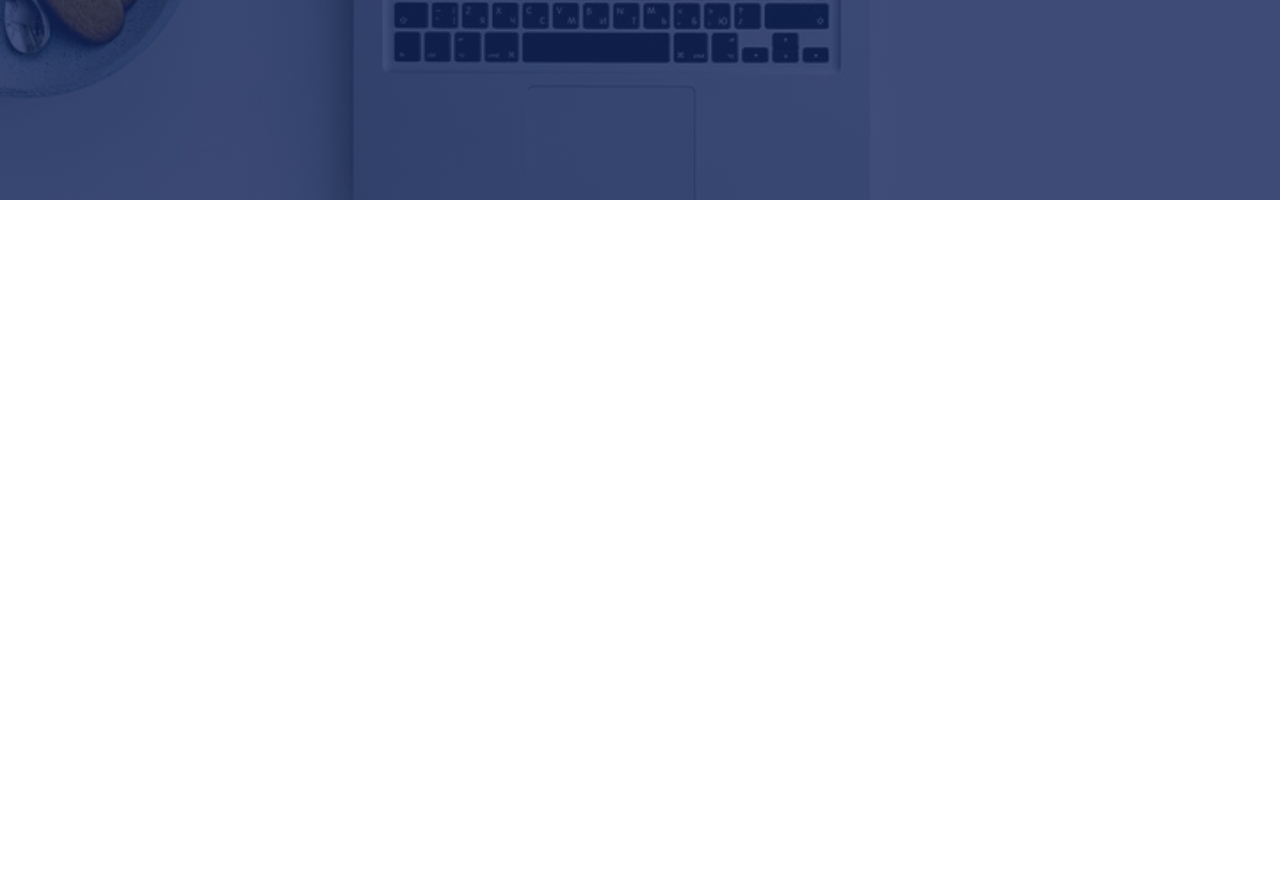
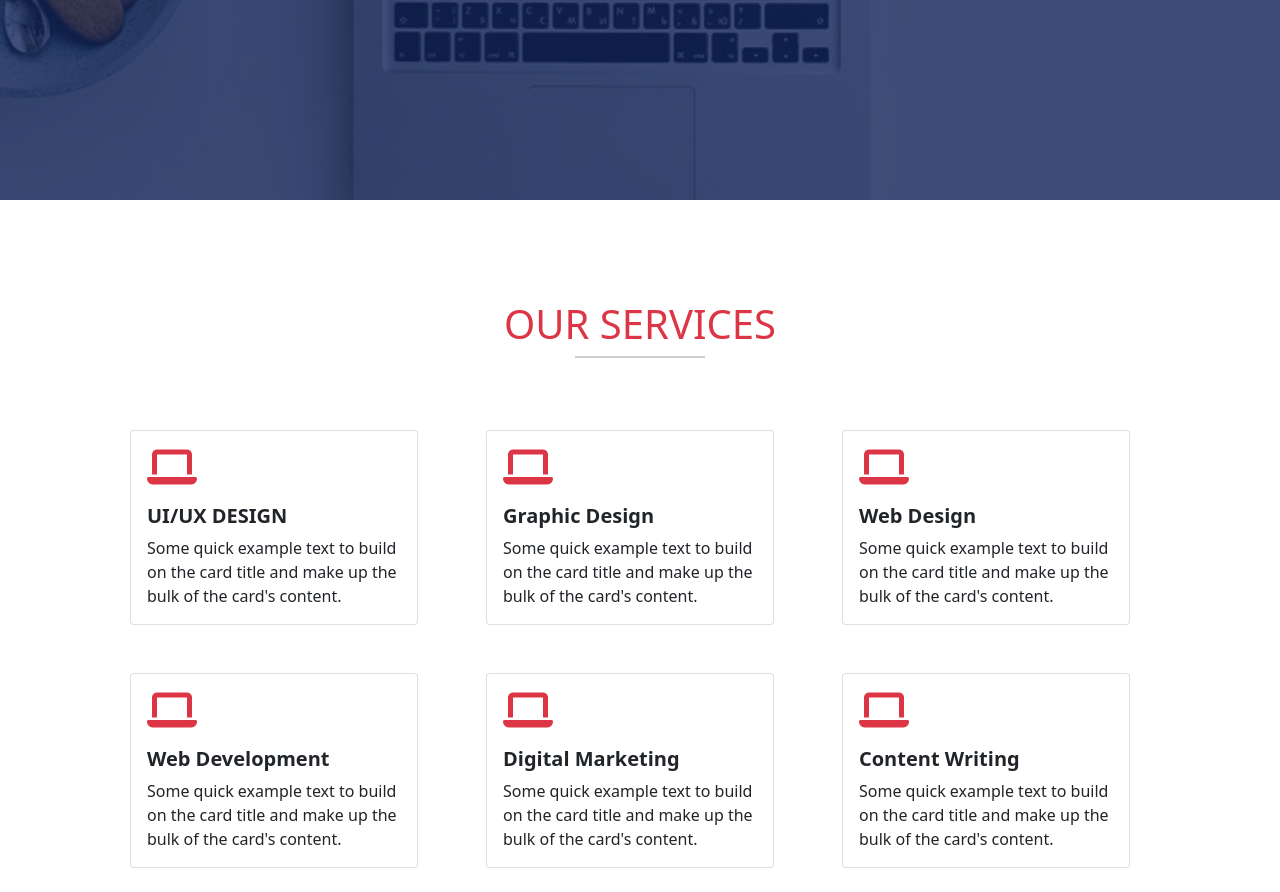
Before and after one commit to nahid770/Bootstrap5-Practice-Website, a plain HTML site: page index.html in a window 1280 px wide. Shown: the part 657-1549 px from the top of the page. Before the commit the page ends 957 px from the top, so only its background shows below. Drawn offline with Linux system fonts and the light colour scheme.

Commit message:
service section complete

```diff
--- a/css/style.css
+++ b/css/style.css
@@ -29,3 +29,8 @@
 .btn-brand{
     color: rgb(247, 18, 132);
 }
+.line{
+    width: 130px;
+    height: 2px;
+    background-color: rgba(128, 128, 128, 0.39);
+}
--- a/index.html
+++ b/index.html
@@ -5,6 +5,11 @@
     <meta http-equiv="X-UA-Compatible" content="IE=edge">
     <meta name="viewport" content="width=device-width, initial-scale=1.0">
     <title>Bootstrap5-Practice-Website</title>
+    <!-- font awesome -->
+
+    <link rel="stylesheet" href="https://cdnjs.cloudflare.com/ajax/libs/font-awesome/6.1.1/css/all.min.css" integrity="sha512-KfkfwYDsLkIlwQp6LFnl8zNdLGxu9YAA1QvwINks4PhcElQSvqcyVLLD9aMhXd13uQjoXtEKNosOWaZqXgel0g==" crossorigin="anonymous" referrerpolicy="no-referrer" />
+
+    <!-- bootstrap -->
     <link rel="stylesheet" href="./css/bootstrap.min.css">
     <link rel="stylesheet" href="./css/style.css">
 </head>
@@ -57,7 +62,82 @@
     </div>
 </div>
     </section>
+<!-- service section -->
 
+<section class="services">
+  <div class="container">
+    <div class="row">
+      <div class="col-12">
+        <h1 class="text-center text-danger ">OUR SERVICES</h1>
+        <div class="line m-auto mb-5"></div>
+      </div>
+    </div>
+<!-- cards -->
+
+    <div class="row container ms-auto">
+
+      <div class=" col-lg-4 col-sm-6 py-4">
+        <div class="card" style="width: 18rem;">
+          <div class="card-body">
+            <p ><i class="fa-solid fa-laptop text-danger fs-1"></i></p>
+            <h5 class="card-title fw-bold">UI/UX DESIGN</h5>
+            <p class="card-text">Some quick example text to build on the card title and make up the bulk of the card's content.</p>
+          </div>
+        </div>
+      </div>
+      <div class=" col-lg-4 col-sm-6 py-4">
+        <div class="card" style="width: 18rem;">
+          <div class="card-body">
+            <p><i class="fa-solid fa-laptop text-danger fs-1"></i></p>
+            <h5 class="card-title fw-bold">Graphic Design</h5>
+            <p class="card-text">Some quick example text to build on the card title and make up the bulk of the card's content.</p>
+          </div>
+        </div>
+      </div>
+      <div class=" col-lg-4 col-sm-6 py-4">
+        <div class="card" style="width: 18rem;">
+          <div class="card-body">
+            <p ><i class="fa-solid fa-laptop text-danger fs-1"></i></p>
+            <h5 class="card-title fw-bold">Web Design</h5>
+            <p class="card-text">Some quick example text to build on the card title and make up the bulk of the card's content.</p>
+          </div>
+        </div>
+      </div>
+      <div class=" col-lg-4 col-sm-6 py-4">
+        <div class="card" style="width: 18rem;">
+          <div class="card-body">
+            <p ><i class="fa-solid fa-laptop text-danger fs-1"></i></p>
+            <h5 class="card-title fw-bold">Web Development</h5>
+            <p class="card-text">Some quick example text to build on the card title and make up the bulk of the card's content.</p>
+          </div>
+        </div>
+      </div>
+      <div class=" col-lg-4 col-sm-6 py-4">
+        <div class="card" style="width: 18rem;">
+          <div class="card-body">
+            <p ><i class="fa-solid fa-laptop text-danger fs-1"></i></p>
+            <h5 class="card-title fw-bold">Digital Marketing</h5>
+            <p class="card-text">Some quick example text to build on the card title and make up the bulk of the card's content.</p>
+          </div>
+        </div>
+      </div>
+      <div class=" col-lg-4 col-sm-6 py-4">
+        <div class="card" style="width: 18rem;">
+          <div class="card-body">
+            <p ><i class="fa-solid fa-laptop text-danger fs-1"></i></p>
+            <h5 class="card-title fw-bold">Content Writing</h5>
+            <p class="card-text">Some quick example text to build on the card title and make up the bulk of the card's content.</p>
+          </div>
+        </div>
+      </div>
+
+    </div>
+
+  </div>
+<!-- cards -->
+
+
+</section>
 
 
 
```
